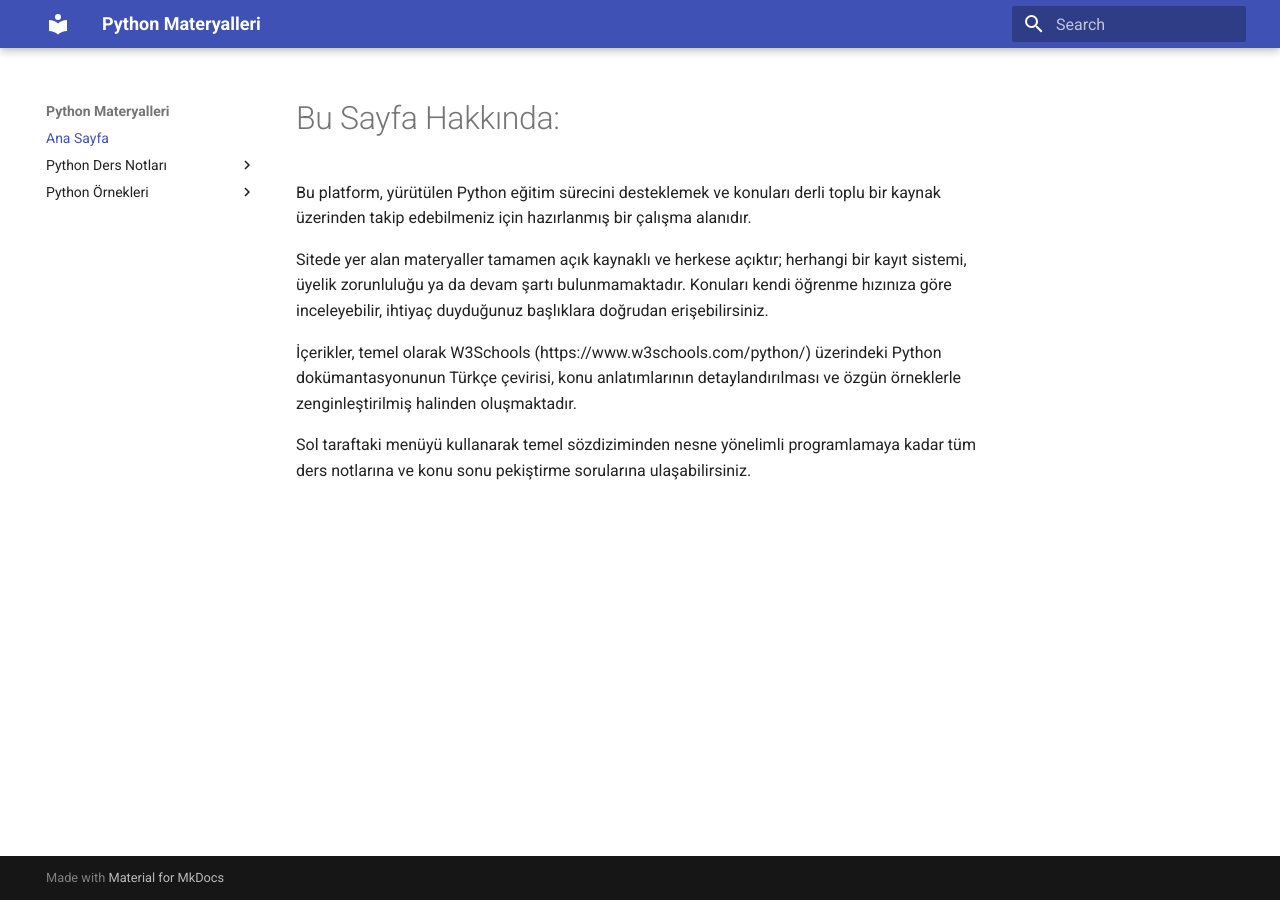
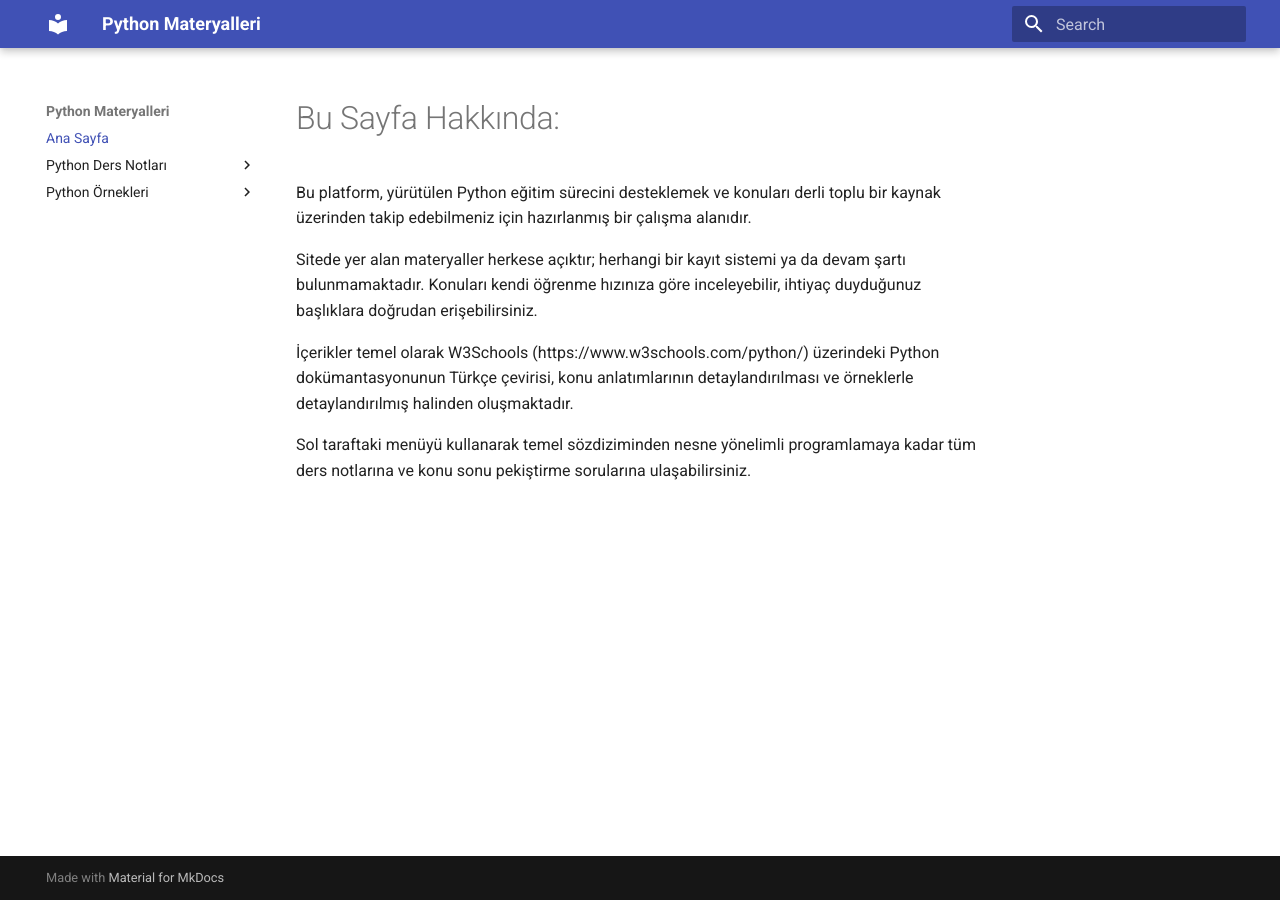
Before and after one commit to nobita-ch/pythonEgitimi, an MkDocs documentation site: the page built from docs/index.md, in a window 1280 px wide. Built offline with MkDocs 1.6.1 and Material for MkDocs 9.7.7, drawn with Linux system fonts in a browser that asks for light colours.

Commit message:
Update index.md

```diff
--- a/docs/index.md
+++ b/docs/index.md
@@ -1,9 +1,9 @@
-#Bu Sayfa Hakkında:
+# Bu Sayfa Hakkında:
 
 Bu platform, yürütülen Python eğitim sürecini desteklemek ve konuları derli toplu bir kaynak üzerinden takip edebilmeniz için hazırlanmış bir çalışma alanıdır.
 
-Sitede yer alan materyaller tamamen açık kaynaklı ve herkese açıktır; herhangi bir kayıt sistemi, üyelik zorunluluğu ya da devam şartı bulunmamaktadır. Konuları kendi öğrenme hızınıza göre inceleyebilir, ihtiyaç duyduğunuz başlıklara doğrudan erişebilirsiniz.
+Sitede yer alan materyaller herkese açıktır; herhangi bir kayıt sistemi ya da devam şartı bulunmamaktadır. Konuları kendi öğrenme hızınıza göre inceleyebilir, ihtiyaç duyduğunuz başlıklara doğrudan erişebilirsiniz.
 
-İçerikler, temel olarak W3Schools (https://www.w3schools.com/python/) üzerindeki Python dokümantasyonunun Türkçe çevirisi, konu anlatımlarının detaylandırılması ve özgün örneklerle zenginleştirilmiş halinden oluşmaktadır.
+İçerikler temel olarak W3Schools (https://www.w3schools.com/python/) üzerindeki Python dokümantasyonunun Türkçe çevirisi, konu anlatımlarının detaylandırılması ve örneklerle detaylandırılmış halinden oluşmaktadır.
 
 Sol taraftaki menüyü kullanarak temel sözdiziminden nesne yönelimli programlamaya kadar tüm ders notlarına ve konu sonu pekiştirme sorularına ulaşabilirsiniz.
```
